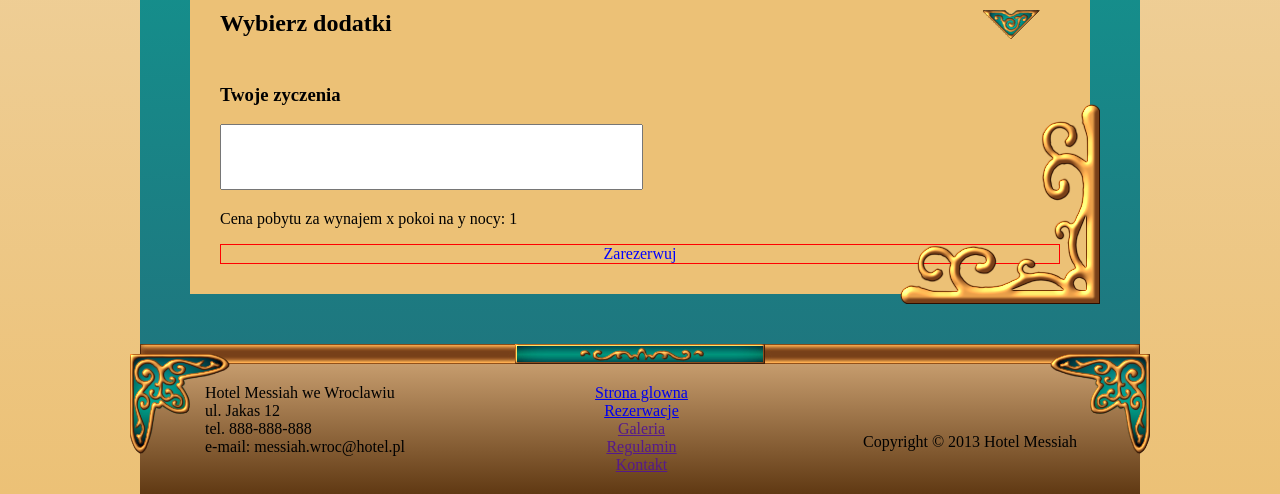
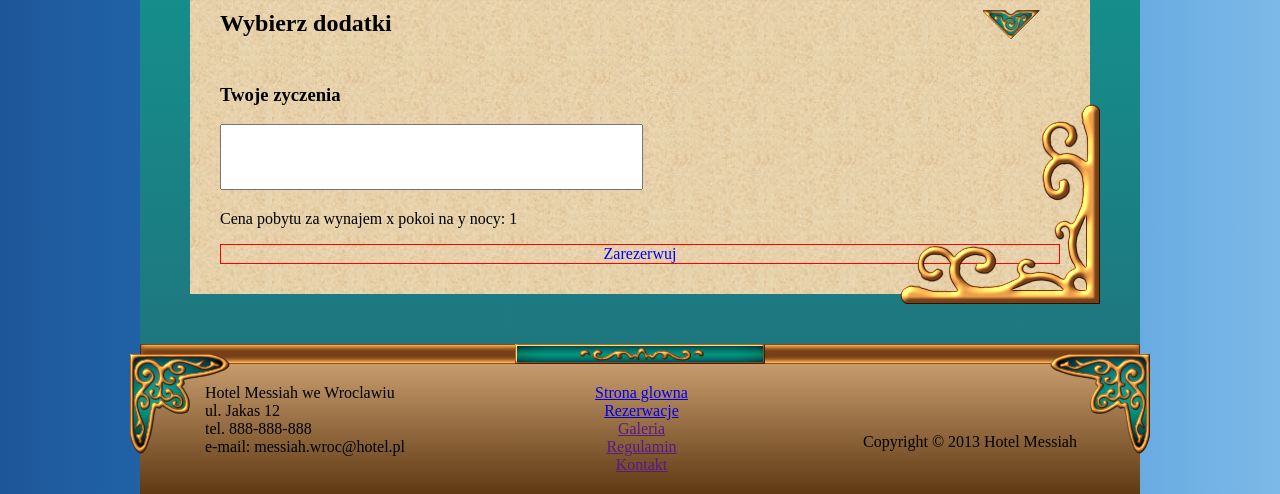
Before and after one commit to Usernamealreadynottaken/Messiah, a Django app: page /rezerwacje/ in a window 1280 px wide. Shown: the part 786-1280 px from the top of the page. Run offline with Django 3.2, Linux system fonts and the light colour scheme; data comes from the database, SQL or seed files in the repository; style sheets or scripts are compiled from the project's sources; some libraries are stand-ins or nearby versions.

Commit message:
dodatkowe gradienty

```diff
--- a/Hotel/static/Hotel/main.less
+++ b/Hotel/static/Hotel/main.less
@@ -1,4 +1,4 @@
-.gradient(@from: #000000, @to: #ffffff) {
+.gradient-vertical(@from: #000000, @to: #ffffff) {
     background: #1e5799;
     background: -moz-linear-gradient(top,  @from 0%, @to 100%);
     background: -webkit-gradient(linear, left top, left bottom, color-stop(0%,@from), color-stop(100%,@to));
@@ -8,6 +8,16 @@
     background: linear-gradient(top,  @from 0%,@to 100%);
 }
 
+.gradient-horizontal(@from: #000000, @to: #ffffff) {
+    background: #1e5799;
+    background: -moz-linear-gradient(left,  @from 0%, @to 100%);
+    background: -webkit-gradient(linear, left top, right top, color-stop(0%,@from), color-stop(100%,@to));
+    background: -webkit-linear-gradient(left,  @from 0%,@to 100%);
+    background: -o-linear-gradient(left,  @from 0%,@to 100%);
+    background: -ms-linear-gradient(left,  @from 0%,@to 100%);
+    background: linear-gradient(left,  @from 0%,@to 100%);
+}
+
 html {
     min-height: 100%;
 }
@@ -15,7 +25,14 @@ html {
 body {
     background-repeat: no-repeat;
     margin: 0;
-    .gradient(#f2e1c5, #ecc176);
+    background: #1e5799;
+    background: -moz-linear-gradient(left, #1e5799 0%, #2989d8 50%, #207cca 50%, #7db9e8 100%);
+    background: -webkit-gradient(linear, left top, right top, color-stop(0%,#1e5799), color-stop(50%,#2989d8),
+                color-stop(50%,#207cca), color-stop(100%,#7db9e8));
+    background: -webkit-linear-gradient(left, #1e5799 0%,#2989d8 50%,#207cca 50%,#7db9e8 100%);
+    background: -o-linear-gradient(left, #1e5799 0%,#2989d8 50%,#207cca 50%,#7db9e8 100%);
+    background: -ms-linear-gradient(left, #1e5799 0%,#2989d8 50%,#207cca 50%,#7db9e8 100%);
+    background: linear-gradient(left, #1e5799 0%,#2989d8 50%,#207cca 50%,#7db9e8 100%);
 }
 
 .page {
@@ -28,7 +45,7 @@ body {
 
     .header-wrapper {
         position: relative;
-        .gradient(#603913, #c69c6d);
+        .gradient-vertical(#603913, #c69c6d);
 
         &:before {
             background-image: url(img/header-left.png);
@@ -128,7 +145,7 @@ body {
 
     .footer-wrapper {
         position: relative;
-        .gradient(#c69c6d, #603913);
+        .gradient-vertical(#c69c6d, #603913);
         padding: 10px 60px 10px 60px;
 
         &:before {
@@ -193,7 +210,7 @@ body {
 }
 
 #reservations {
-    .gradient(#08af9d, #1e777f);
+    .gradient-vertical(#08af9d, #1e777f);
     padding: 0 0 50px 0;
 
     .title {
@@ -210,7 +227,7 @@ body {
     }
 
     .reservations-content {
-        background-color: #ecc176;
+        background-image: url(img/pattern1.jpg);
         margin: 0 auto;
         position: relative;
         width: 900px;
@@ -425,7 +442,7 @@ body {
 }
 
 #visualization {
-    .gradient(#08af9d, #1e777f);
+    .gradient-vertical(#08af9d, #1e777f);
     padding: 0 0 50px 0;
 
     .title {
--- a/Hotel/templates/Hotel/wizualizacja.html
+++ b/Hotel/templates/Hotel/wizualizacja.html
@@ -26,9 +26,9 @@
             <h3 class="caption">{{ r }}-osobowe</h3>
             <ul>{% for p in pokoje %}{% if p.pokoj.rozmiar == r %}<!--
                 --><li>
-                    <img src="{{ p.zdjecie.url }}" alt="room" class="room-image room{{ p.pokoj.pk }}" />
+                    <img src="{% if p.zdjecie %}{{ p.zdjecie.url }}{% endif %}" alt="room" class="room-image room{{ p.pokoj.pk }}" />
                     <div class="desc">
-                        <img src="{{ p.zdjecie.url }}" alt="room"/>
+                        <img src="{% if p.zdjecie %}{{ p.zdjecie.url }}{% endif %}" alt="room"/>
                         <p>{{ p.pokoj.opis }}</p>
                     </div>
                 </li>{% endif %}{% endfor %}
```
Also changed, not shown: Messiah/uploadedimg/pokoje/room1.jpg (added), 10 other files.
